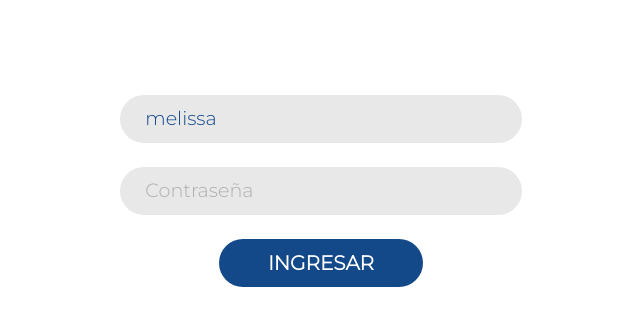
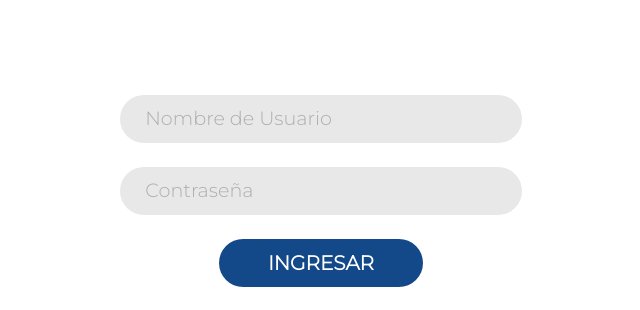
Before and after one commit to ofac/confecamaras-adm, a PHP site: page /admin/index.php in a window 1280 px wide. Shown: the part 167-477 px from the top of the page, without its empty margins (319-959 px from the left). Run offline with PHP 8.4, Linux system fonts and the light colour scheme.

Commit message:
fix: login form

```diff
--- a/admin/index.php
+++ b/admin/index.php
@@ -113,7 +113,7 @@
                 <form class="row my-5" method="POST" action="">
                     <div class="col-md-8 offset-md-2">
                         <div class="mb-4">
-                            <input type="text" class="form-control rounded-5" name="username" placeholder="Nombre de Usuario" value="melissa" required>
+                            <input type="text" class="form-control rounded-5" name="username" placeholder="Nombre de Usuario" required>
                         </div>
                         <div class="mb-4">
                             <input type="password" class="form-control rounded-5" name="password" placeholder="Contraseña" required>
```
